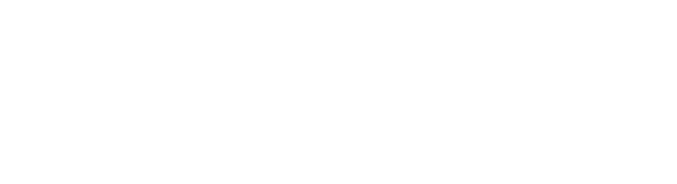
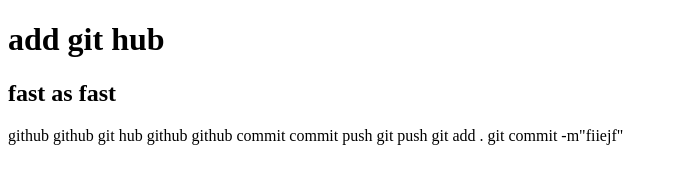
Before and after one commit to azharfahim1/my-2nd-repo, a plain HTML site: page index.html in a window 1280 px wide. Shown: the whole page, without its empty margins (0-677 px from the left). Drawn offline with Linux system fonts and the light colour scheme.

Commit message:
add heading and peragraph

```diff
--- a/index.html
+++ b/index.html
@@ -7,6 +7,8 @@
     <title>my second github repo</title>
 </head>
 <body>
-
+     <h1>add git hub </h1>
+     <h2> fast as fast </h2>
+     <p> github github git hub github github commit commit push git push git add . git commit -m"fiiejf" </p>
 </body>
 </html>
```
